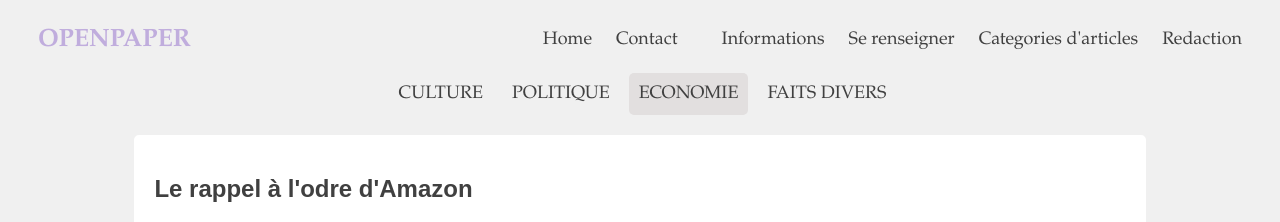
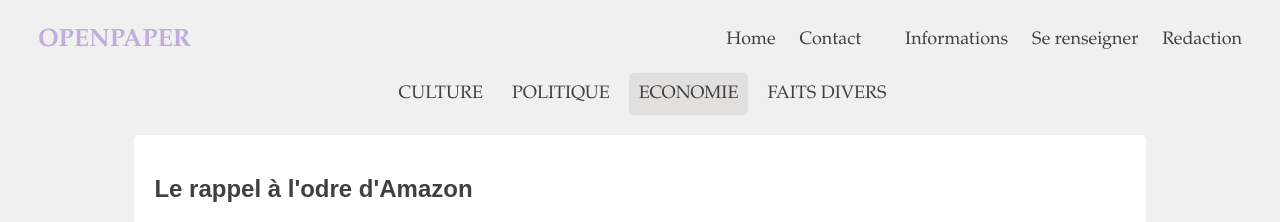
Before and after one commit to sasha0204/web-projet-sasha-swann-2, a plain HTML site: page economie.html in a window 1280 px wide. Shown: the top 222 px of the page. Drawn offline with Linux system fonts and the light colour scheme; a script that the page names is missing.

Commit message:
Update economie.html

```diff
--- a/economie.html
+++ b/economie.html
@@ -16,7 +16,6 @@
          <a href="#time" id = "date"></a>
          <a href="informations.html" class="active">Informations</a>
          <a href="renseignement.html" class="active">Se renseigner</a>
-         <a href="catégories" class="active">Categories d'articles</a>
          <a href="redaction.html" class="active">Redaction</a>
       </div>
 		</div>
```
